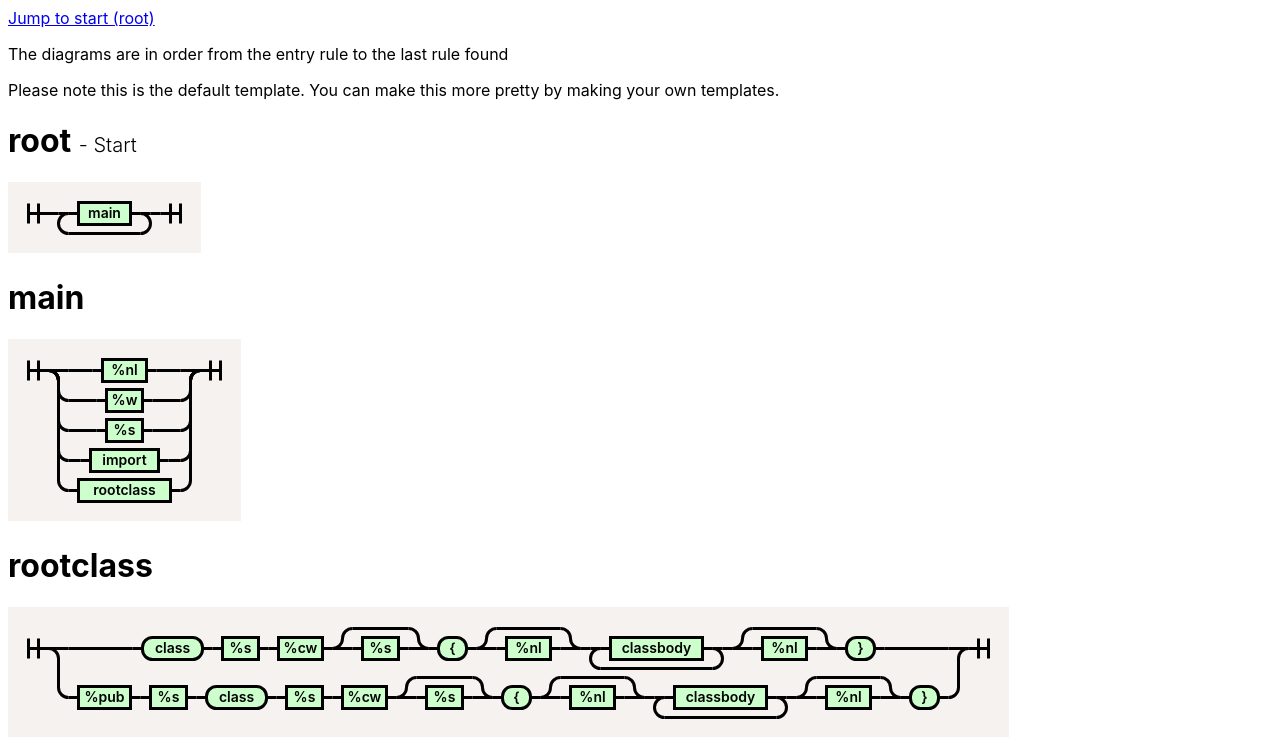
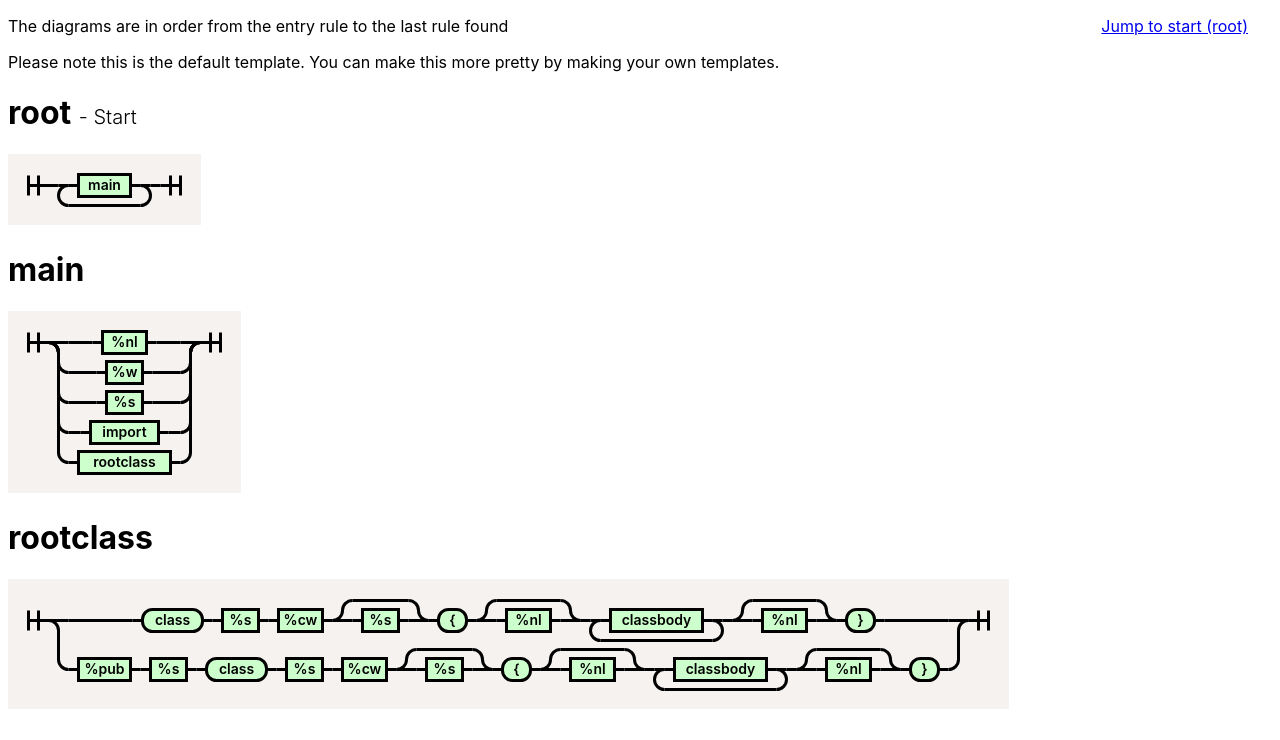
Before and after one commit to Floffah/confuscript, a website: page docs/index.html in a window 1280 px wide. Shown: the top 740 px of the page. Drawn offline with Linux system fonts and the light colour scheme.

Commit message:
Make jump to root fixed

```diff
--- a/docs/index.html
+++ b/docs/index.html
@@ -7,6 +7,10 @@
     <meta http-equiv="X-UA-Compatible" content="ie=edge">
     <title>Test</title>
     <style>
+        a[href="#root"] {
+            position: fixed;
+            right: 2em;
+        }
         svg.railroad-diagram {
             background-color: hsl(30,20%,95%);
         }
```
